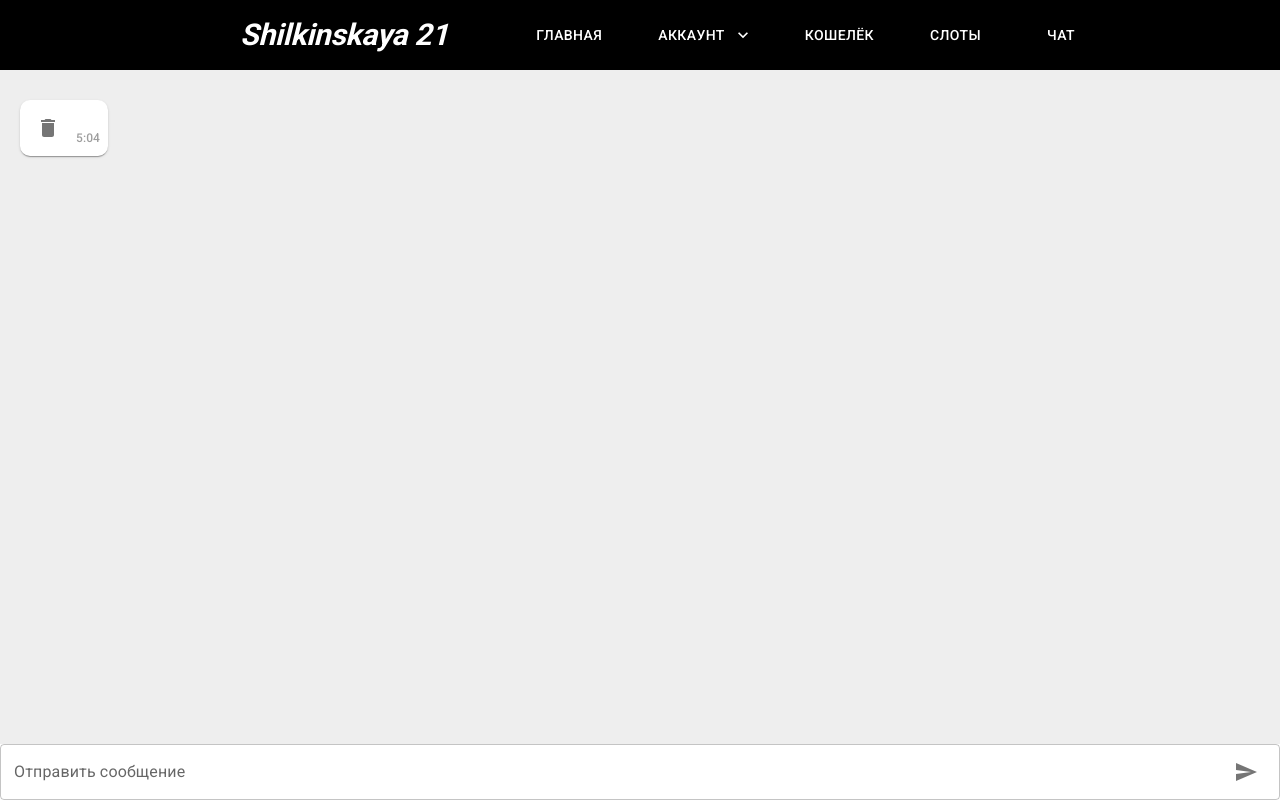
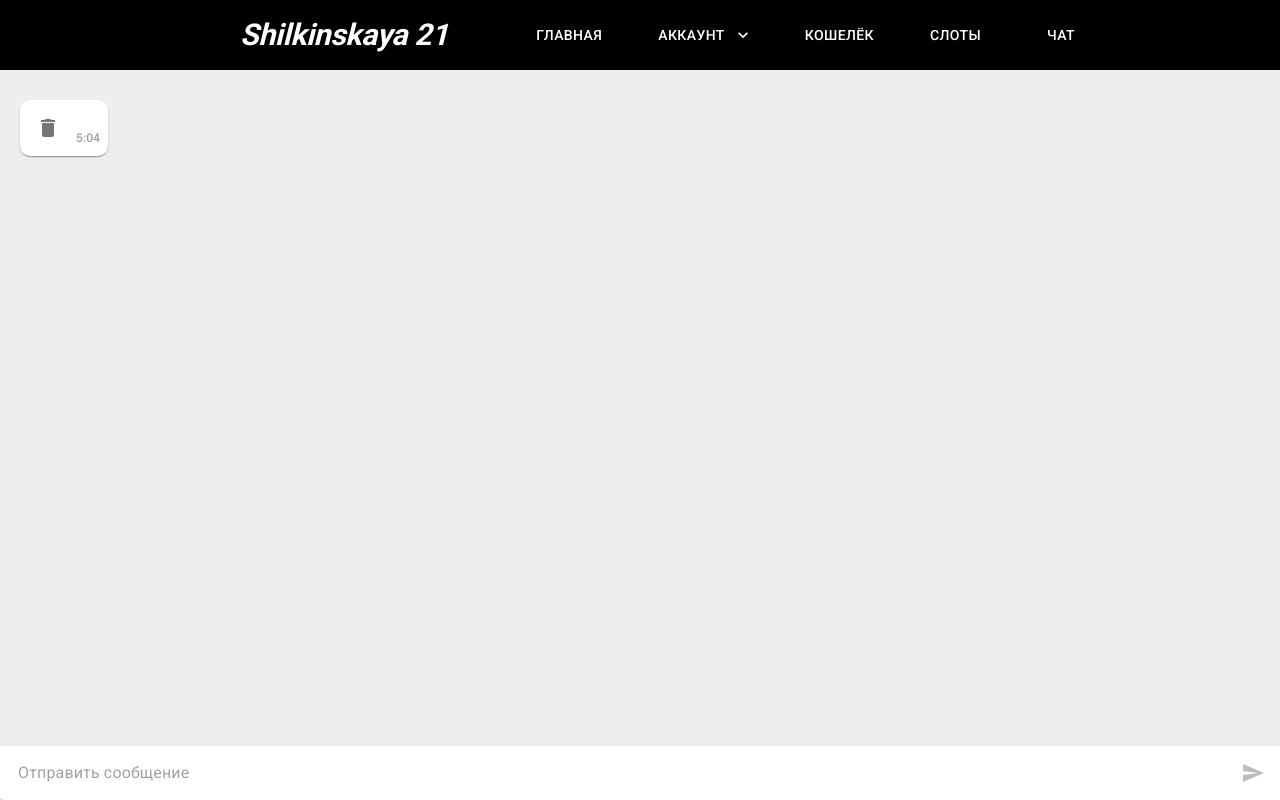
Before and after one commit to 4444urka/shilkinkaya-frontend, a React (Vite) app: page /chat in a window 1280 px wide. Built offline with nearby package versions, Linux system fonts and the light colour scheme.

Commit message:
Изменён компонент MessageTextArea

```diff
--- a/src/components/MessageTextArea/MessageTextArea.tsx
+++ b/src/components/MessageTextArea/MessageTextArea.tsx
@@ -1,20 +1,15 @@
 import SendIcon from "@mui/icons-material/Send";
-import {
-  BaseTextFieldProps,
-  IconButton,
-  InputAdornment,
-  TextField,
-} from "@mui/material";
+import { IconButton, InputBase, InputBaseProps, Paper } from "@mui/material";
 import React, { useState } from "react";
 
-interface IMessageTextAreaProps extends Omit<BaseTextFieldProps, "onSubmit"> {
+interface IMessageTextAreaProps extends Omit<InputBaseProps, "onSubmit"> {
   onSubmit: (text: string) => void;
-  children: React.ReactNode;
+  placeholder: string;
 }
 
 const MessageTextArea: React.FC<IMessageTextAreaProps> = ({
   onSubmit,
-  children,
+  placeholder,
   ...restProps
 }) => {
   const [messageText, setMessageText] = useState("");
@@ -30,31 +25,35 @@ const MessageTextArea: React.FC<IMessageTextAreaProps> = ({
   };
 
   return (
-    <form onSubmit={handleSubmit}>
-      <TextField
+    <Paper
+      onSubmit={handleSubmit}
+      component="form"
+      sx={{
+        backgroundColor: "white",
+        p: "5px 10px",
+        display: "flex",
+        alignItems: "center",
+        width: "100%",
+      }}
+    >
+      <InputBase
         value={messageText}
         onChange={handleChange}
-        label={children}
-        sx={{
-          border: 0,
-          outline: 0,
-          width: "100%",
-          boxSizing: "border-box",
-        }}
-        slotProps={{
-          input: {
-            endAdornment: (
-              <InputAdornment position="end">
-                <IconButton type="submit">
-                  <SendIcon />
-                </IconButton>
-              </InputAdornment>
-            ),
-          },
-        }}
+        sx={{ ml: 1, flex: 1 }}
+        placeholder={placeholder}
+        inputProps={{ "aria-label": "send message" }}
         {...restProps}
       />
-    </form>
+      <IconButton
+        disabled={!messageText}
+        type="submit"
+        color="primary"
+        sx={{ p: "10px", mr: "15px" }}
+        aria-label="directions"
+      >
+        <SendIcon />
+      </IconButton>
+    </Paper>
   );
 };
 
--- a/src/pages/Chat/Chat.tsx
+++ b/src/pages/Chat/Chat.tsx
@@ -106,9 +106,7 @@ const Chat = () => {
             backgroundColor: "white",
           }}
         >
-          <MessageTextArea onSubmit={onSubmit}>
-            Отправить сообщение
-          </MessageTextArea>
+          <MessageTextArea onSubmit={onSubmit} placeholder="Отправить сообщение"/>
         </Box>
       </Box>
     </Box>
```
